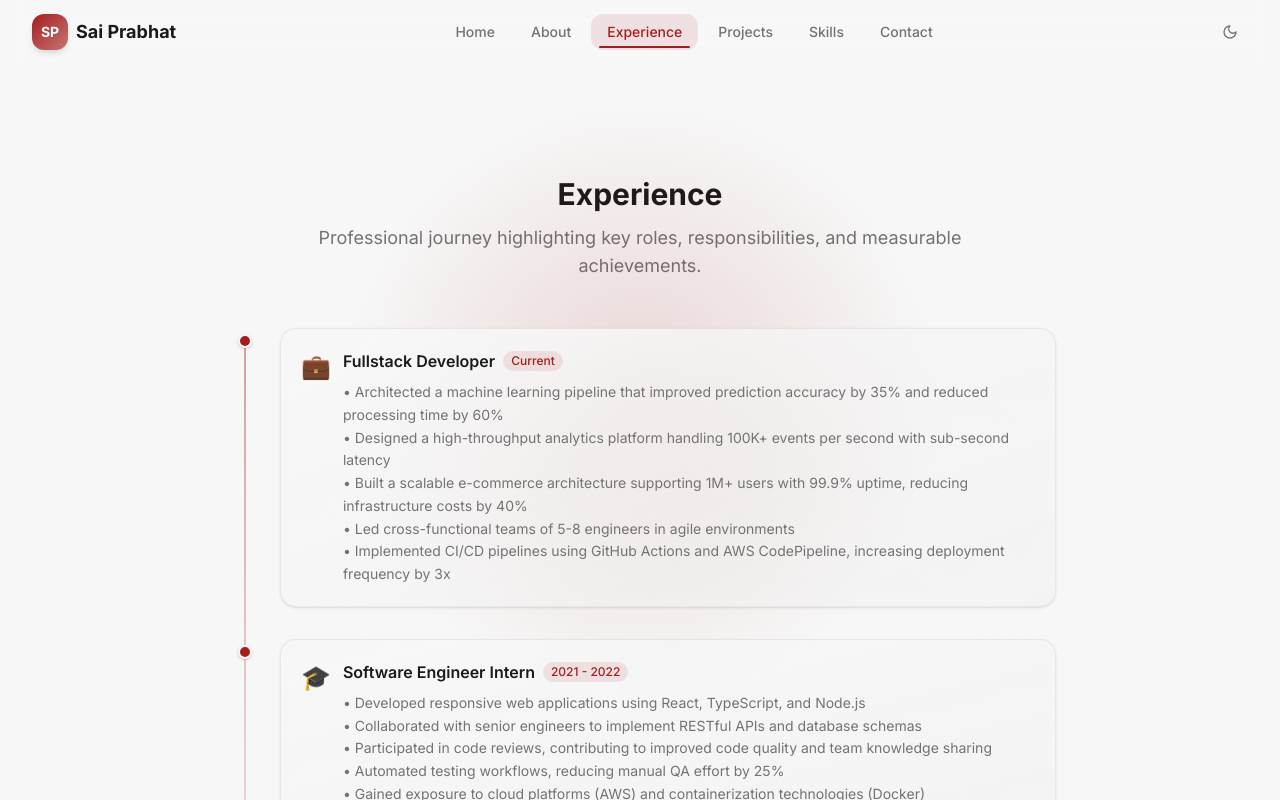
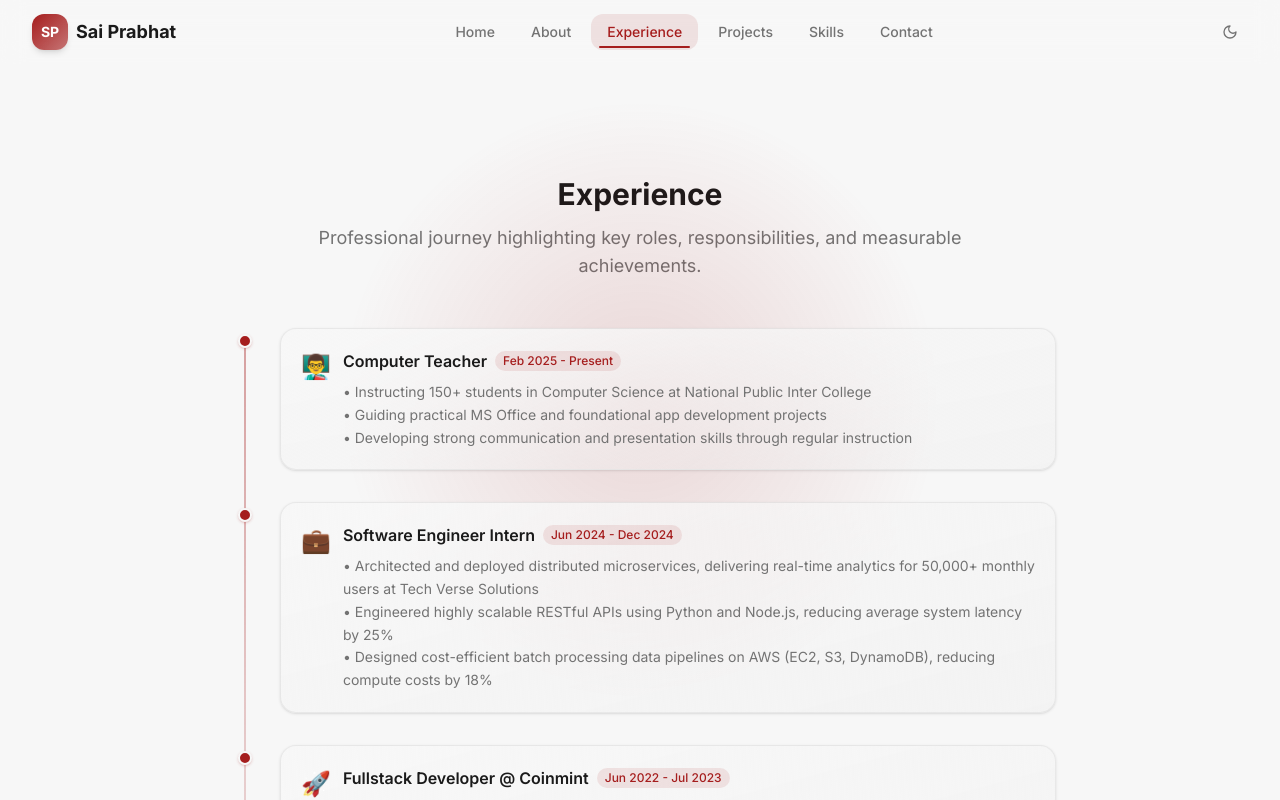
Before and after one commit to venom20021/portfolio_sai, a Next.js app: page /experience in a window 1280 px wide. Shown: the top 800 px of the page. Built offline with nearby package versions, Linux system fonts and the light colour scheme.

Commit message:
fix: update experience timeline from resume
- Fix dates and company names for all roles
- Add .env.local to gitignore and remove from tracking
- Remove .next build artifacts from tracking

```diff
--- a/app/about/page.tsx
+++ b/app/about/page.tsx
@@ -65,25 +65,25 @@ export default function AboutPage() {
             <Timeline
               items={[
                 {
-                  title: 'Computer Teacher',
-                  period: '2020 - Present',
+                  title: 'Fullstack Developer',
+                  period: 'Dec 2021 - Jul 2023',
                   description:
-                    'Taught computer science fundamentals to students, developing strong communication skills and the ability to explain complex technical concepts in accessible ways.',
-                  icon: '🎓',
+                    'Delivered end-to-end development of high-traffic web applications at SpotLine and Coinmint. Engineered robust backend APIs, optimized performance, and built responsive UIs, driving significant improvements in user engagement and development speed.',
+                  icon: '🚀',
                 },
                 {
                   title: 'Software Engineer Intern',
-                  period: '2021 - 2022',
+                  period: 'Jun 2024 - Dec 2024',
                   description:
-                    'Developed full-stack web applications using React and Node.js, gaining hands-on experience in agile development and collaborative coding practices.',
+                    'Architected distributed microservices and scalable RESTful APIs at Tech Verse Solutions, delivering real-time analytics for 50,000+ monthly users. Reduced system latency by 25% and compute costs by 18% using AWS cloud platforms.',
                   icon: '💻',
                 },
                 {
-                  title: 'Fullstack Developer',
-                  period: '2022 - Present',
+                  title: 'Computer Teacher',
+                  period: 'Feb 2025 - Present',
                   description:
-                    'Architected and implemented scalable systems including ML pipelines, analytics platforms, and e-commerce architectures, focusing on performance, reliability, and business impact.',
-                  icon: '🚀',
+                    'Instructing 150+ students in Computer Science at National Public Inter College, guiding practical MS Office and foundational app development projects while honing communication and mentorship skills.',
+                  icon: '🎓',
                 },
               ]}
             />
--- a/app/experience/page.tsx
+++ b/app/experience/page.tsx
@@ -27,25 +27,32 @@ export default function ExperiencePage() {
           <Timeline
             items={[
               {
-                title: 'Fullstack Developer',
-                period: 'Current',
+                title: 'Computer Teacher',
+                period: 'Feb 2025 - Present',
                 description:
-                  '• Architected a machine learning pipeline that improved prediction accuracy by 35% and reduced processing time by 60%\n• Designed a high-throughput analytics platform handling 100K+ events per second with sub-second latency\n• Built a scalable e-commerce architecture supporting 1M+ users with 99.9% uptime, reducing infrastructure costs by 40%\n• Led cross-functional teams of 5-8 engineers in agile environments\n• Implemented CI/CD pipelines using GitHub Actions and AWS CodePipeline, increasing deployment frequency by 3x',
+                  '• Instructing 150+ students in Computer Science at National Public Inter College\n• Guiding practical MS Office and foundational app development projects\n• Developing strong communication and presentation skills through regular instruction',
+                icon: '👨‍🏫',
+              },
+              {
+                title: 'Software Engineer Intern',
+                period: 'Jun 2024 - Dec 2024',
+                description:
+                  '• Architected and deployed distributed microservices, delivering real-time analytics for 50,000+ monthly users at Tech Verse Solutions\n• Engineered highly scalable RESTful APIs using Python and Node.js, reducing average system latency by 25%\n• Designed cost-efficient batch processing data pipelines on AWS (EC2, S3, DynamoDB), reducing compute costs by 18%',
                 icon: '💼',
               },
               {
-                title: 'Software Engineer Intern',
-                period: '2021 - 2022',
+                title: 'Fullstack Developer @ Coinmint',
+                period: 'Jun 2022 - Jul 2023',
                 description:
-                  '• Developed responsive web applications using React, TypeScript, and Node.js\n• Collaborated with senior engineers to implement RESTful APIs and database schemas\n• Participated in code reviews, contributing to improved code quality and team knowledge sharing\n• Automated testing workflows, reducing manual QA effort by 25%\n• Gained exposure to cloud platforms (AWS) and containerization technologies (Docker)',
-                icon: '🎓',
+                  '• Engineered robust backend APIs and optimized server-side data retrieval, significantly improving core platform performance\n• Spearheaded integration of critical third-party services through cross-functional collaboration with product and QA teams\n• Accelerated development speed by 20% by building responsive dynamic UIs with React and connecting to complex backend architectures',
+                icon: '🚀',
               },
               {
-                title: 'Computer Teacher',
-                period: '2020 - Present',
+                title: 'Fullstack Developer @ SpotLine',
+                period: 'Dec 2021 - Sep 2022',
                 description:
-                  '• Taught computer science concepts to diverse student groups, adapting complex topics for different learning levels\n• Created engaging curriculum materials that improved student engagement and comprehension\n• Provided individualized support to students, helping them overcome technical challenges\n• Organized coding workshops and hackathons, fostering interest in software development\n• Developed strong communication and presentation skills through regular instruction and feedback sessions',
-                icon: '👨‍🏫',
+                  '• Directed end-to-end development of 5+ large-scale, high-traffic web applications, driving a 20% increase in user engagement\n• Executed complete redesigns for 10+ websites, improving system performance by 25% and mobile responsiveness by 30%\n• Conducted deep-dive performance tuning on Core Web Vitals, reducing initial page load times by 30% across multiple platforms',
+                icon: '💻',
               },
             ]}
           />
```
Also changed, not shown: 2 other files (tests, documents, lock files or other folders).
